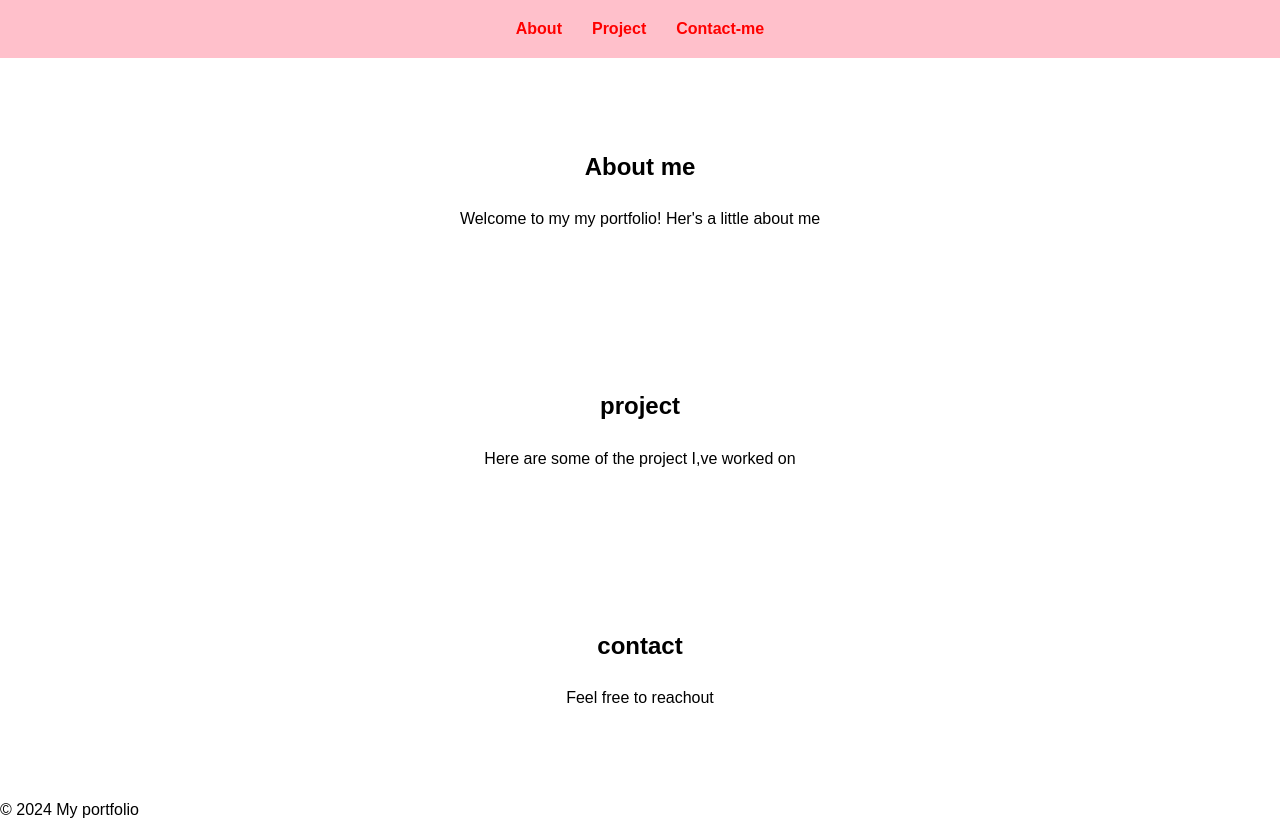
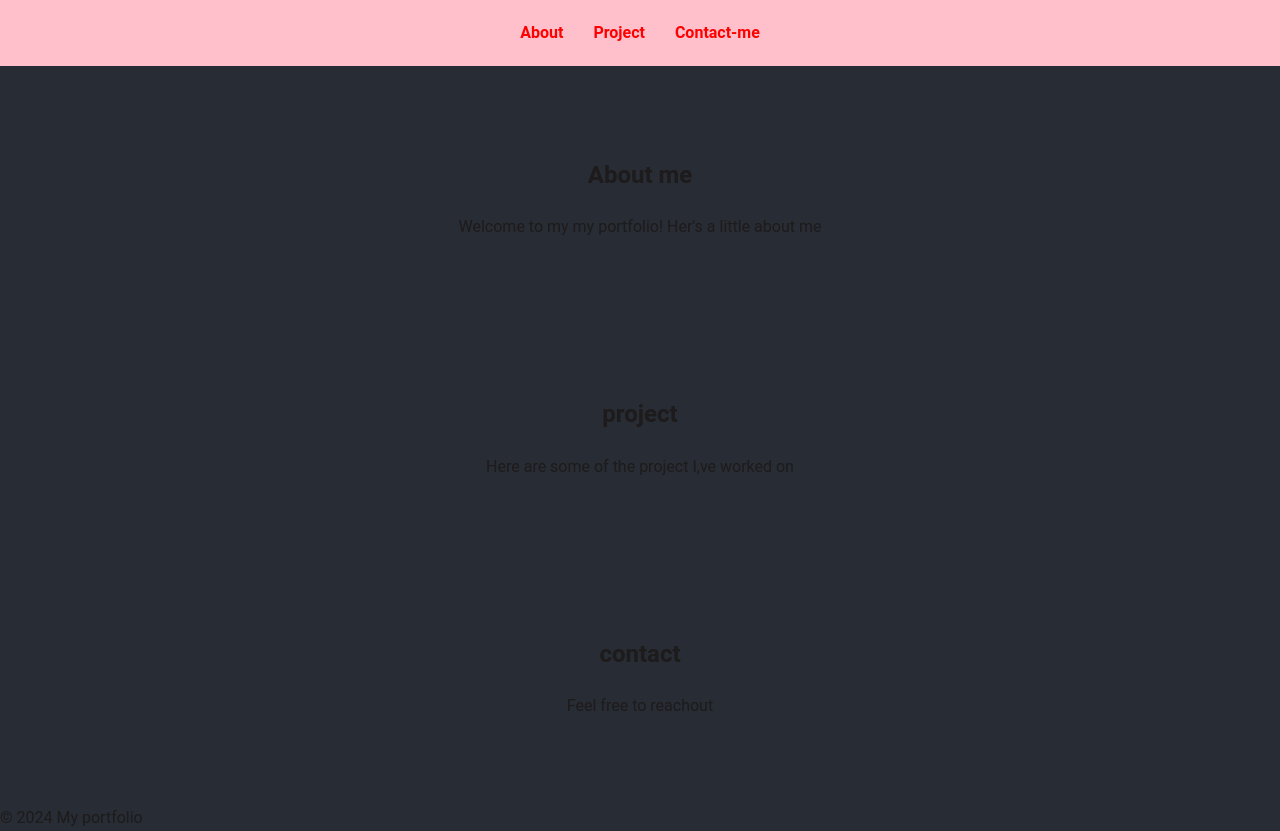
Before and after one commit to Srahi13/my-portfolio, a plain HTML site: page index.html in a window 1280 px wide. Drawn offline with Linux system fonts and the light colour scheme.

Commit message:
Update style.css

```diff
--- a/style.css
+++ b/style.css
@@ -1,13 +1,16 @@
  body{
-    font-family:Arial,sans-serif;
+    font-family:Roboto,sans-serif;
     margin: 0px;
     padding: 0px;
     line-height: 1.6;
+  box-sizing:border-box;
+  background-color:#282C34;
+  color:rgb(29,27,27);
  }
  header{
     background-color:pink;
     color: #fff;
-    padding: 1rem 0;
+    padding: 20px 0;
     text-align: center;
  }
  nav ul{
```
